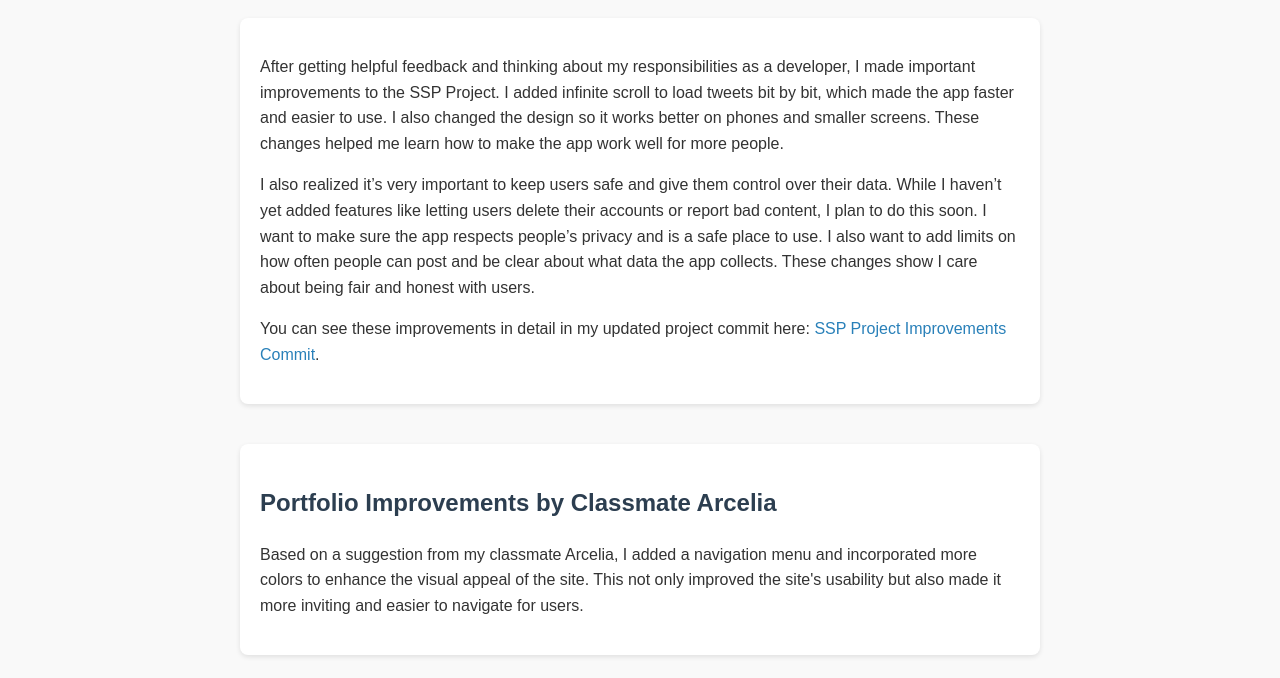
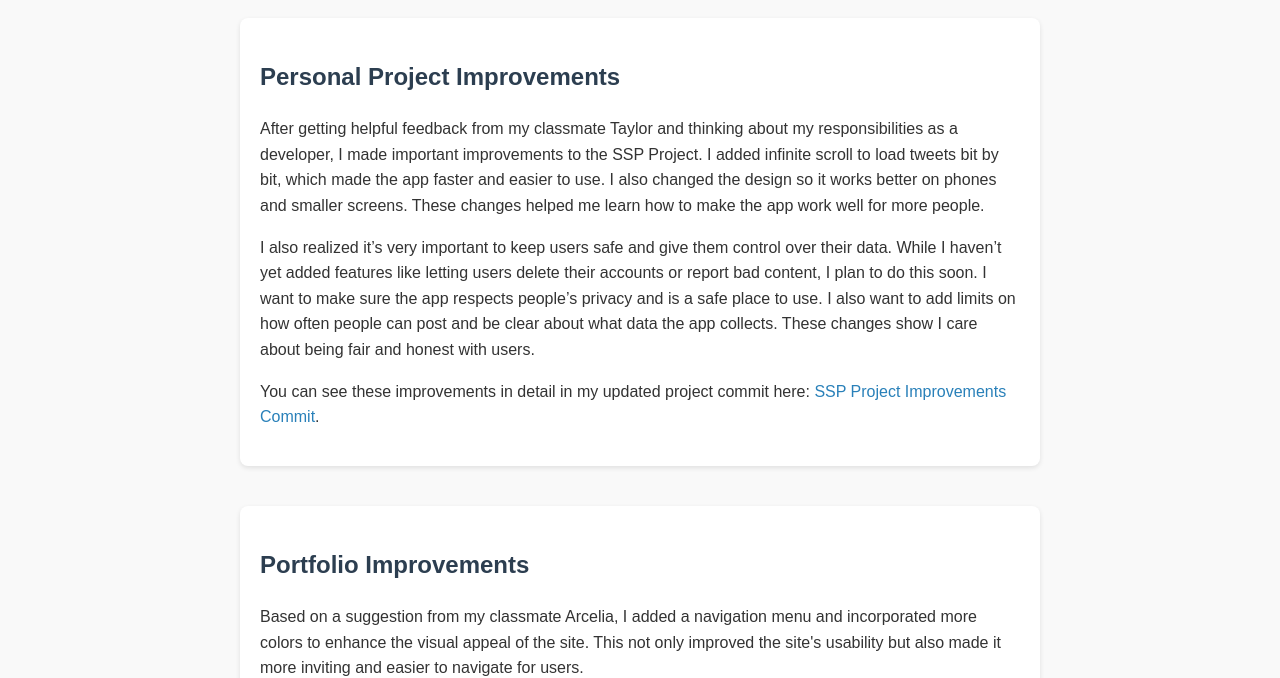
Before and after one commit to heytoshi2/portfolio, a plain HTML site: page reflection_feedback.html in a window 1280 px wide. Shown: the part 126-804 px from the top of the page. Drawn offline with Linux system fonts and the light colour scheme.

Commit message:
Update reflection_feedback.html

```diff
--- a/reflection_feedback.html
+++ b/reflection_feedback.html
@@ -29,7 +29,8 @@
   </header>
 
   <section>
-    <p>After getting helpful feedback and thinking about my responsibilities as a developer, I made important improvements to the SSP Project. I added infinite scroll to load tweets bit by bit, which made the app faster and easier to use. I also changed the design so it works better on phones and smaller screens. These changes helped me learn how to make the app work well for more people.</p>
+    <h2>Personal Project Improvements</h2>
+    <p>After getting helpful feedback from my classmate Taylor and thinking about my responsibilities as a developer, I made important improvements to the SSP Project. I added infinite scroll to load tweets bit by bit, which made the app faster and easier to use. I also changed the design so it works better on phones and smaller screens. These changes helped me learn how to make the app work well for more people.</p>
 
     <p>I also realized it’s very important to keep users safe and give them control over their data. While I haven’t yet added features like letting users delete their accounts or report bad content, I plan to do this soon. I want to make sure the app respects people’s privacy and is a safe place to use. I also want to add limits on how often people can post and be clear about what data the app collects. These changes show I care about being fair and honest with users.</p>
 
@@ -39,7 +40,7 @@
   </section>
 
   <section>
-    <h2>Portfolio Improvements by Classmate Arcelia</h2>
+    <h2>Portfolio Improvements</h2>
     <p>Based on a suggestion from my classmate Arcelia, I added a navigation menu and incorporated more colors to enhance the visual appeal of the site. This not only improved the site's usability but also made it more inviting and easier to navigate for users.</p>
   </section>
 
```
